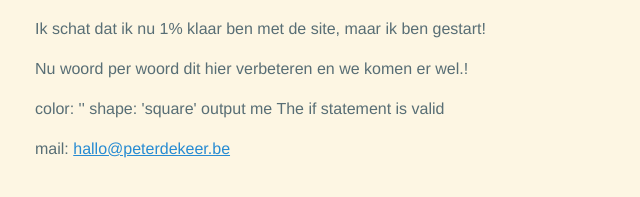
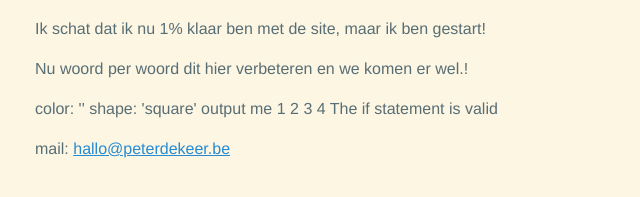
Before and after one commit to PeterDeKeer/PeterDeKeer.github.io, a Jekyll site: the page built from index.md, in a window 1280 px wide. Shown: the part 154-351 px from the top of the page, without its empty margins (285-925 px from the left). Built offline with Jekyll 4.4.1, drawn with Linux system fonts in a browser that asks for light colours.

Commit message:
Update default.html

```diff
--- a/_layouts/default.html
+++ b/_layouts/default.html
@@ -27,6 +27,10 @@
 
   {{ 'output me' }}
 
+  {% for i in (1..4) %}
+  {{ i }}
+{% endfor %}
+
 {% assign myvariable = false %}
 {% if myvariable != true %}
 The if statement is valid
```
